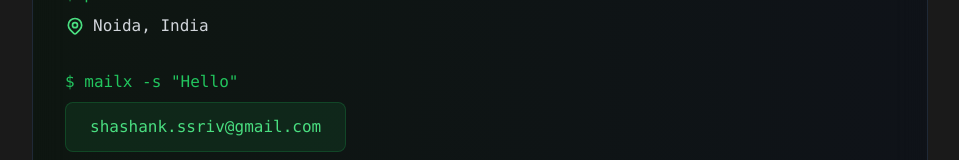
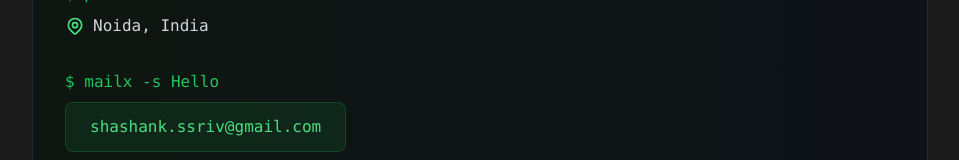
Before and after one commit to shashank-ssriva/my-portfolio, a Next.js app: page / in a window 1280 px wide. Shown: the part 4165-4325 px from the top of the page, without its empty margins (160-1119 px from the left). Built offline with nearby package versions, Linux system fonts and the light colour scheme.

Commit message:
Update ContactSection.tsx

```diff
--- a/app/components/ContactSection.tsx
+++ b/app/components/ContactSection.tsx
@@ -35,7 +35,7 @@ export default function ContactSection() {
 								</svg>
 								<span>Noida, India</span>
 							</div>
-							<p className="text-green-500 mt-8 mb-2">$ mailx -s "Hello"</p>
+							<p className="text-green-500 mt-8 mb-2">$ mailx -s Hello</p>
 							<motion.a
 								href="mailto:shashank.ssriv@gmail.com"
 								whileHover={{ scale: 1.02 }}
```
